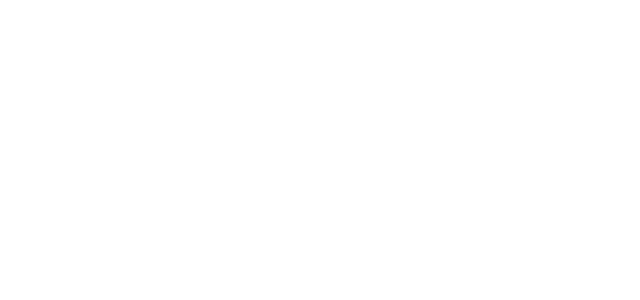
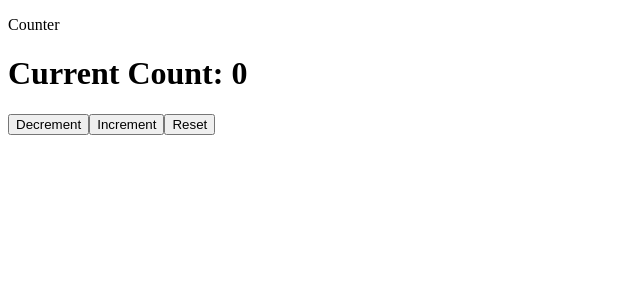
Before and after one commit to keokistevenson/Mod10-Lab1-AdvancedCounter, a React (Vite) app: page / in a window 1280 px wide. Shown: the top 300 px of the page, without its empty margins (0-640 px from the left). Built offline with nearby package versions, Linux system fonts and the light colour scheme.

Commit message:
Rendered the control so i can test changes and see if useEffect is working.

```diff
--- a/src/App.tsx
+++ b/src/App.tsx
@@ -1,4 +1,5 @@
 import { useState } from 'react'
+import AdvancedCounter from "./components/AdvancedCounter"
 
 import './App.css'
 
@@ -7,7 +8,7 @@
 
   return (
     <>
-
+      <AdvancedCounter />
     </>
   )
 }
--- a/src/components/AdvancedCounter.tsx
+++ b/src/components/AdvancedCounter.tsx
@@ -26,6 +26,7 @@
 
     useEffect(() => {
         // when count changes, add count to history
+        console.log(count);
     }, [count]);
 
     // Pay close attention to the dependency arrays in your useEffect hooks to control when they re-run.
```
